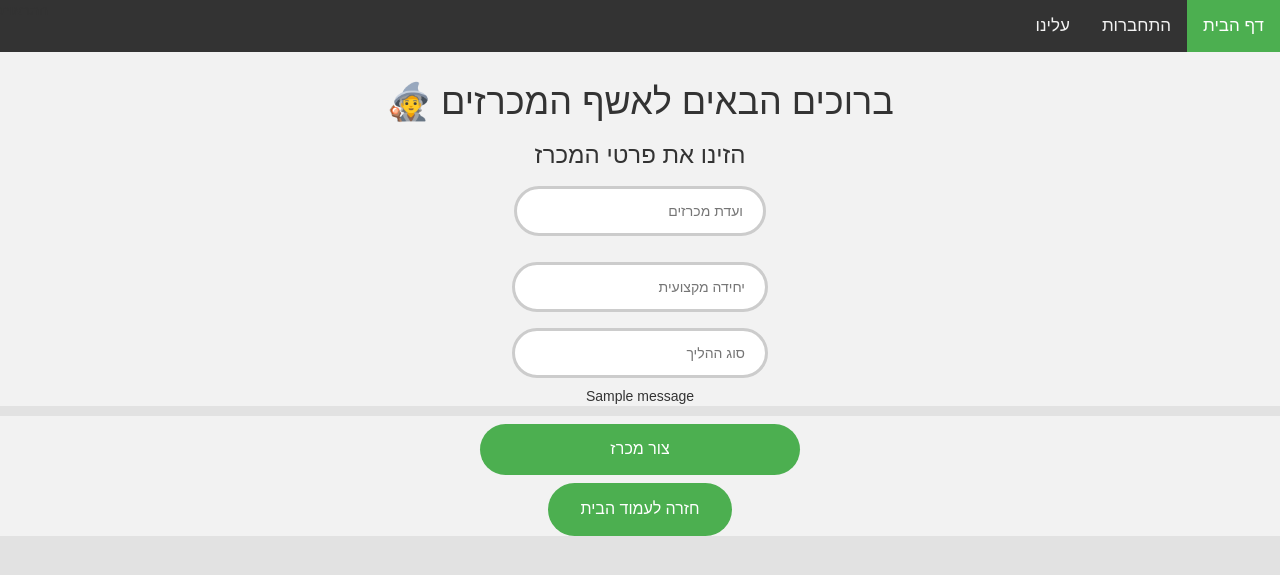
After one commit to toharzand/Aristo, a Python web app: template templates/tenderWizard.html in a window 1280 px wide. The commit adds this page. Shown: the top 575 px of the page. Run offline with Jinja, Linux system fonts and the light colour scheme; the template is opened without the code that fills it, so the values that code supplies are empty; tables that the repository leaves empty hold one stand-in row (values such as "Sample post"); one stand-in notice (Sample message) is shown; some libraries are stand-ins or nearby versions.

Commit message:
*create tender wizard page and entry

```diff
--- a/MFTasks.py
+++ b/MFTasks.py
@@ -305,7 +305,11 @@ class UpdateTaskStatus(MFTask):
             description = f"{name} שינה את סטטוס המשימה" + " " + f"ל-{self.status}"
             print(description)
             if self.status == "הושלם":
-                self.update_dependencies()
+                try:
+                    self.update_dependencies()
+                except Exception as e:
+                    print(e)
+                    pass
             changeStatusLog = TaskLog(self.user.id,self.task_id,self.init_time,description)
             db.session.add(changeStatusLog)
             db.session.commit()
--- a/models.py
+++ b/models.py
@@ -423,7 +423,6 @@ if __name__ == '__main__':
     fill_db(30,db,User,Tender,Task,TaskLog,TaskNote,UserInTask)
     insert_tender_templates()
     insert_task_templates()
-    insert_task_dependencies()
 
 
     # enter_fake_users_to_db(30,db,User)
--- a/templates/base.html
+++ b/templates/base.html
@@ -80,8 +80,8 @@ body {
 
     {% if current_user.is_authenticated %}
     <a href="{{url_for('main.tenders')}}">המכרזים שלי</a>
-    <a href="{{url_for('main.newTender')}}">אשף המכרזים</a>
-    <a href="{{ url_for('auth.logout') }}" class="navbar-item"> יציאה</a>
+    <a href="{{url_for('main.tender_wizard')}}">אשף המכרזים</a>
+    <a href="{{ url_for('auth.logout') }}" class="navbar-item">יציאה</a>
     <a href="#settings" style="float: left">&#9881;</a>
     <a href="{{ url_for('main.notification') }}" class="notification" style="float: left">
   <span>
--- /dev/null
+++ b/templates/tenderWizard.html
@@ -0,0 +1,120 @@
+{% extends "base.html" %}
+{% block title %}tender{% endblock %}
+
+{% block content %}
+
+
+
+<style>
+
+input[type=date] {
+  width: 20%;
+  padding: 12px 20px;
+  margin: 8px 0;
+  display: inline-block;
+  border: 3px solid #ccc;
+  border-radius: 50px;
+  box-sizing: border-box;
+}
+
+input[type=email] {
+  width: 20%;
+  padding: 12px 20px;
+  margin: 8px 0;
+  display: inline-block;
+  border: 3px solid #ccc;
+  border-radius: 50px;
+  box-sizing: border-box;
+}
+input[type=text] {
+  width: 20%;
+  padding: 12px 20px;
+  margin: 8px 0;
+  display: inline-block;
+  border: 3px solid #ccc;
+  border-radius: 50px;
+  box-sizing: border-box;
+}
+input[type=password] {
+  width: 20%;
+  padding: 12px 20px;
+  margin: 8px 0;
+  display: inline-block;
+  border: 3px solid #ccc;
+  border-radius: 50px;
+  box-sizing: border-box;
+}
+
+input[type=submit] {
+  width: 25%;
+  background-color: #4CAF50;
+  color: white;
+  padding: 14px 20px;
+  margin: 8px 0;
+  border: none;
+  border-radius: 30px;
+  cursor: pointer;
+   font-size: 16px;
+
+}
+
+input[type=submit]:hover {
+  background-color: #45a049;
+}
+
+div {
+  background-color: #f2f2f2;
+  padding: 0px;
+
+}
+
+.button {
+  border: none;
+  color: white;
+  padding: 15px 32px;
+  text-align: center;
+  text-decoration: none;
+  display: block;
+  font-size: 16px;
+  margin: auto;
+  cursor: pointer;
+  border-radius: 50px
+}
+
+.button1 {background-color: #4CAF50;} /* Green */
+
+</style>
+  <form action="#" method="post">
+      <div align="center" style="padding:10px">
+        <h1 style="background-color: #f2f2f2;">🧙 ברוכים הבאים לאשף המכרזים  </h1>
+          <h3 style="background-color: #f2f2f2;">הזינו את פרטי המכרז</h3>
+    <input type="text" id="tenders_committee_Type" name="tenders_committee_Type" placeholder="ועדת מכרזים" dir="rtl">
+    </div>
+<div align="center">
+    <input type="text" id="department" name="department" placeholder="יחידה מקצועית" dir="rtl">
+</div>
+</div>
+<div align="center">
+    <input type="text" id="procedure_type" name="procedure_type" placeholder="סוג ההליך" dir="rtl">
+</div>
+<div align="center">
+    {% with messages = get_flashed_messages() %}
+        {% if messages %}
+            {% for msg in messages %}
+                <p align="center" style="font-size:16">{{msg}}</p>
+            {% endfor %}
+        {% endif %}
+    {% endwith %}
+</div>
+
+<div align="center" dir="rtl">
+      <input type="submit" value="צור מכרז" align="center">
+</div>
+  </form>
+
+<div style="margin-bottom:10px;">
+<form action="/action_page.php">
+      <button type="submit" formaction="\home" dir="rtl" class="button button1">חזרה לעמוד הבית</button>
+</form>
+</div>
+{% endblock %}
```
Also changed, not shown: Aristo_Web.py (+23 -9 lines), Workers.py (+17 -4 lines).
